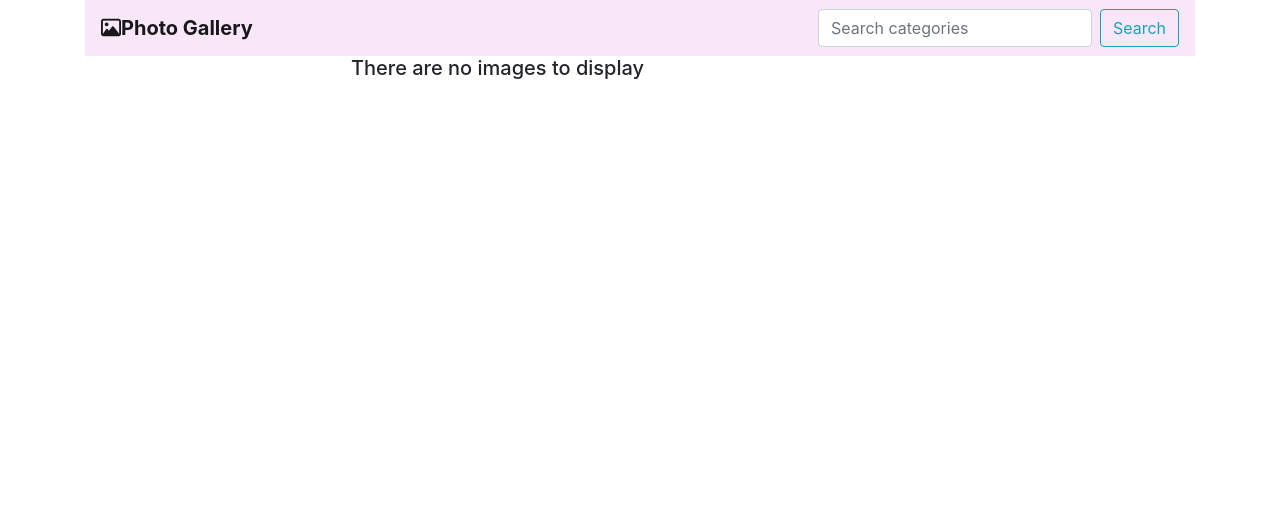
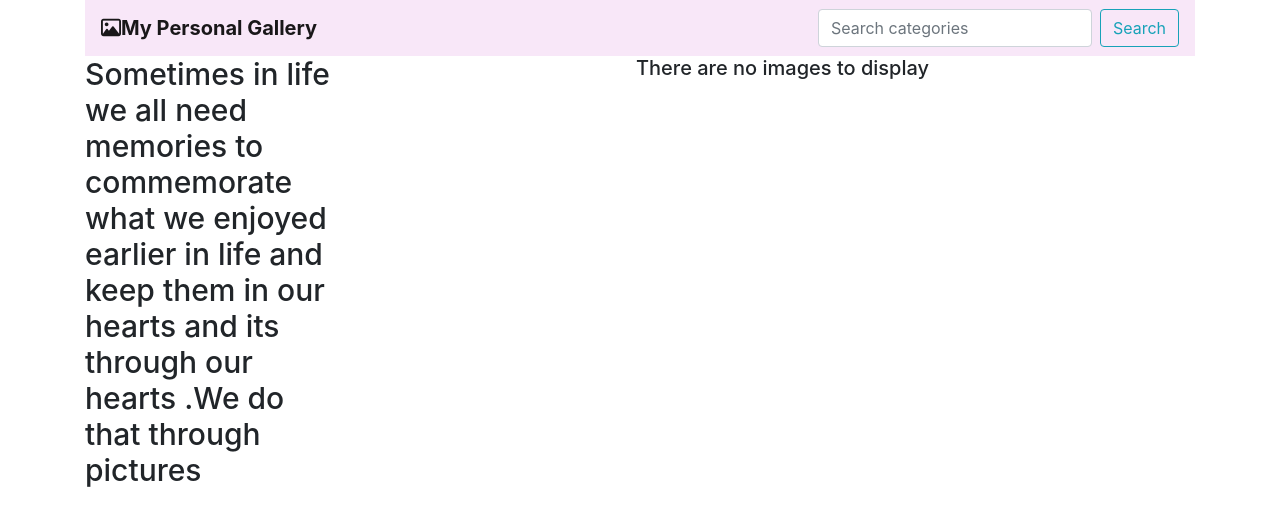
Before and after one commit to Gitongamiriam/personal-gallery, a Django app: page /search in a window 1280 px wide. Shown: the top 526 px of the page. Run offline with Django 3.2, Linux system fonts and the light colour scheme; some libraries are stand-ins or nearby versions; some web fonts are replaced.

Commit message:
Add astatic folder

```diff
--- /dev/null
+++ b/photo/static/css/styles.css
@@ -0,0 +1,4 @@
+h2{
+    font-size:30px;
+
+}
--- a/photo/templates/base.html
+++ b/photo/templates/base.html
@@ -7,9 +7,9 @@
     <meta name="viewport" content="width=device-width, initial-scale=1.0">
 
     {% if title %}
-    <title>Personal Gallery | {{title}}</title>
+    <title>My Personal Gallery | {{title}}</title>
     {%else%}
-    <title>Personal Gallery</title>
+    <title>My Personal Gallery</title>
     {%endif%}
 
     {% block styles %}
@@ -29,7 +29,7 @@
                       <span class="navbar-toggler-icon"></span>
                     </button>
                     <div class="collapse navbar-collapse" id="navbarTogglerDemo01">
-                      <a class="navbar-brand" href="{% url 'welcome'%}"><i class="far fa-image"></i><b>Photo Gallery</b></a>
+                      <a class="navbar-brand" href="{% url 'welcome'%}"><i class="far fa-image"></i><b>My Personal Gallery</b></a>
                       <ul class="navbar-nav mr-auto mt-2 mt-lg-0">
                       </ul>
                       <form class="form-inline my-2 my-lg-0" action="{% url 'search' %}">
--- a/photo/templates/search_results.html
+++ b/photo/templates/search_results.html
@@ -4,6 +4,11 @@
     {{block.super}}
     <div class="container content">
         <div class="row">
+            <div class="col-md-3">
+                <h2>Sometimes in life we all need memories to commemorate what we enjoyed earlier in life and keep
+                    them in our hearts and its through our hearts .We do that through pictures
+                </h2>
+            </div>
             <div class="col-md-9 text-center">
                 {%for image in images%}
                 <a href="#{{image.name}}" data-toggle="modal"><img class="img-fluid img-thumbnail gallery-pic" src="{{image.image.url}}" alt=""></a>
@@ -30,8 +35,8 @@
                                             <i class="fas fa-stopwatch"></i> {{image.timestamp}}
                                         </div>
                                         <div class="col float-right">
-                                        22 <i class="far fa-thumbs-up"></i> |
-                                            <i class="far fa-thumbs-down"></i> 9
+                                        10 <i class="far fa-thumbs-up"></i> |
+                                            <i class="far fa-thumbs-down"></i> 1
                                         </div>
                                     </div>
                                 </div>
```
Also changed, not shown: media/images/dressing.jpeg (added).
